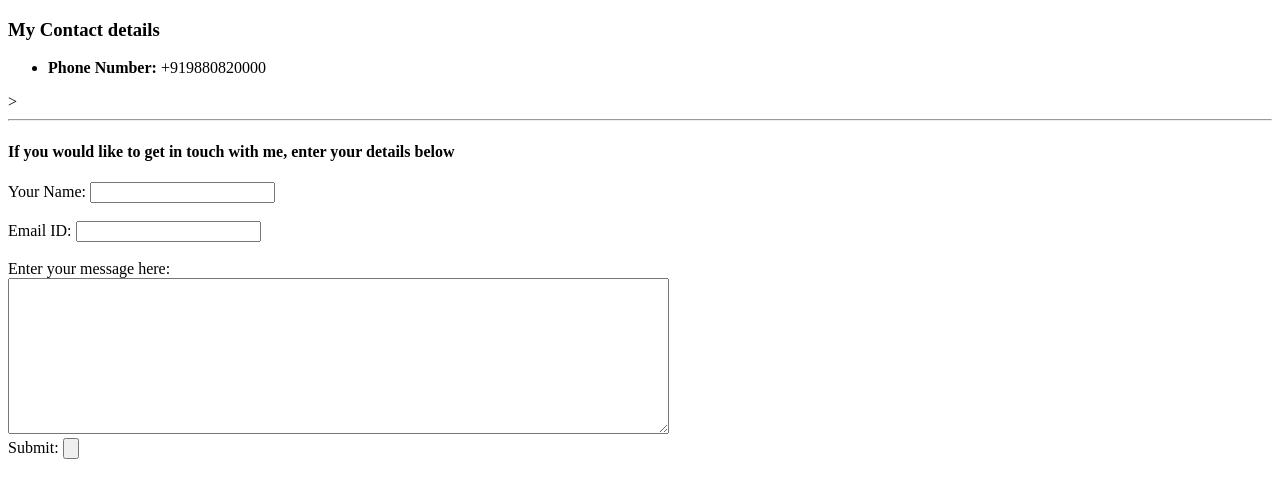
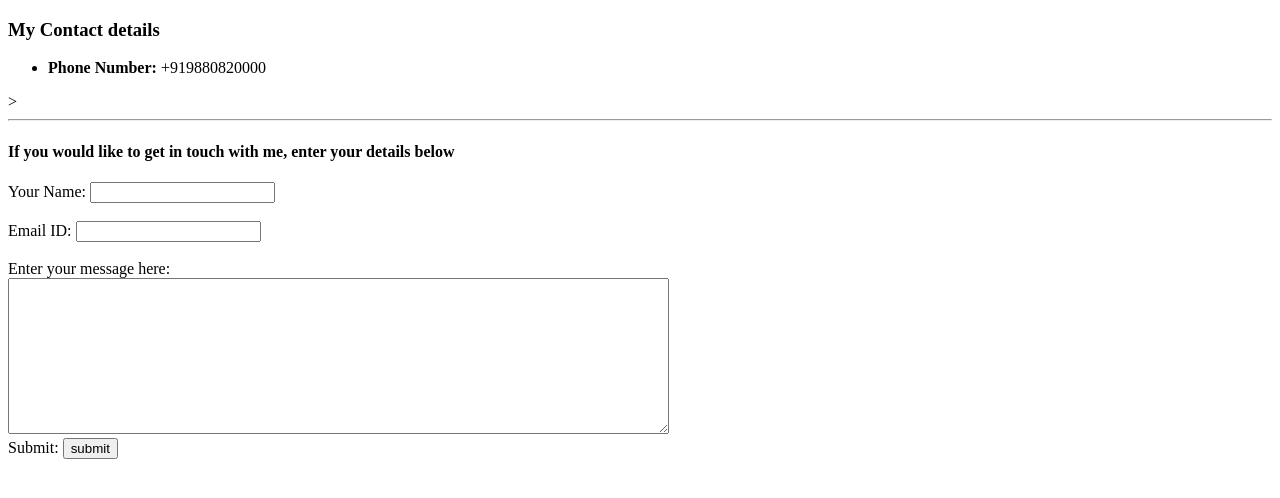
Before and after one commit to AnmolDilip/CV, a plain HTML site: page contactdetails.html in a window 1280 px wide. Drawn offline with Linux system fonts and the light colour scheme.

Commit message:
Update contactdetails.html

```diff
--- a/contactdetails.html
+++ b/contactdetails.html
@@ -22,7 +22,7 @@
     <textarea name="Your Message" rows="10" cols="80"></textarea>
     <br>
     <label>Submit:</label>
-    <input type="submit" name="" value="">
+    <input type="submit"  value="submit">
 </form>
   </body>
 </html>
```
